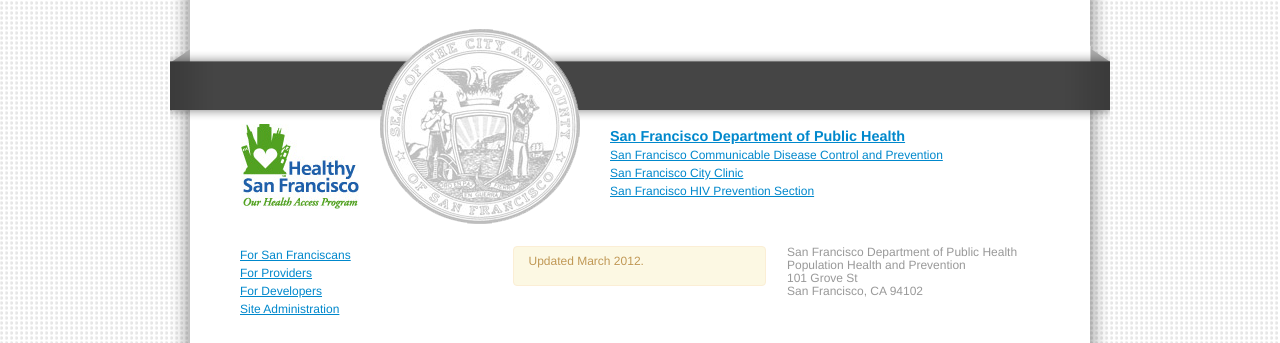
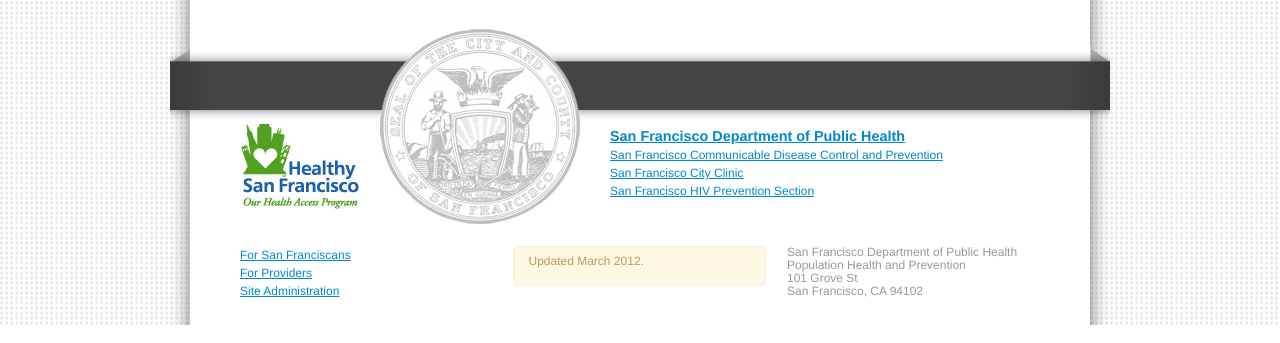
Before and after one commit to nickdotreid/pcsi_recommends, a Django app: page /providers/ in a window 1280 px wide. Shown: the part 729-1072 px from the top of the page. Run offline with Django 3.2, Linux system fonts and the light colour scheme; data comes from the database, SQL or seed files in the repository; parts of the project's set-up code (start-up, migrations or seed data) failed here and were passed over; some libraries are stand-ins or nearby versions.

Commit message:
removed developers link

```diff
--- a/pchsi_recommends/templates/base.html
+++ b/pchsi_recommends/templates/base.html
@@ -64,7 +64,6 @@
 					<ul class="nav">
 						<li><a href="/"><i></i>For San Franciscans</a></li>
 						<li><a href="/providers"><i></i>For Providers</a></li>
-						<li><a href="/developers"><i></i>For Developers</a></li>
 						<li><a href="/admin/"><i></i>Site Administration</a></li>
 					</ul>
 				</div>
```
